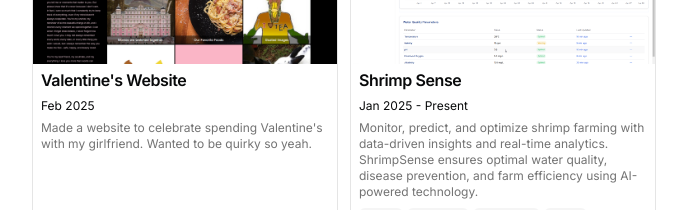
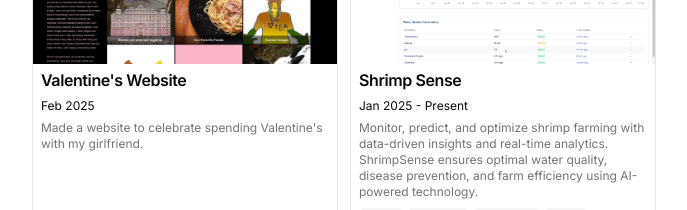
Before and after one commit to ZenXen7/Portfolio, a Next.js app: page / in a window 1280 px wide. Shown: the part 1120-1330 px from the top of the page, without its empty margins (296-983 px from the left). Built offline with nearby package versions, Linux system fonts and the light colour scheme.

Commit message:
privated links

```diff
--- a/src/data/resume.tsx
+++ b/src/data/resume.tsx
@@ -104,7 +104,7 @@
       dates: "Feb 2025",
       active: true,
       description:
-        "Made a website to celebrate spending Valentine's with my girlfriend. Wanted to be quirky so yeah.",
+        "Made a website to celebrate spending Valentine's with my girlfriend.",
       technologies: [
         "Next.js",
         "Vercel Deployment",
```
